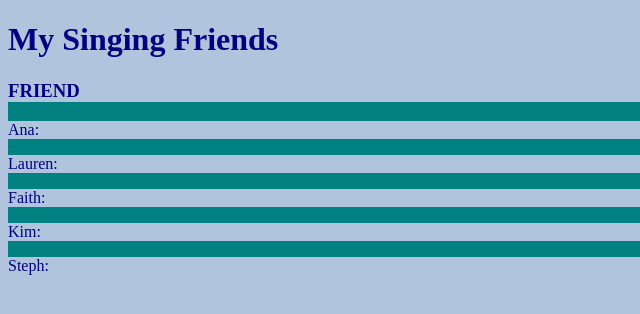
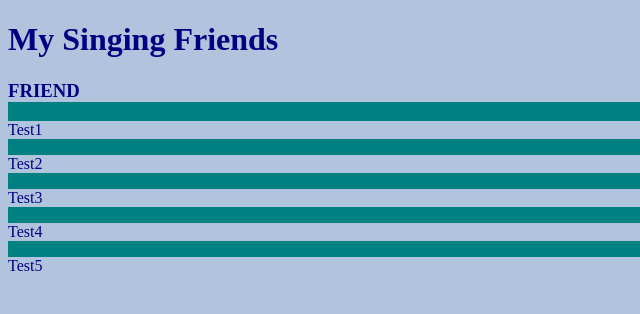
Before and after one commit to lizablue/99lines, a plain HTML site: page index.html in a window 1280 px wide. Shown: the full height of the page, 0-640 px from the left. Drawn offline with Linux system fonts and the light colour scheme.

Commit message:
final commit

```diff
--- a/99scripts.js
+++ b/99scripts.js
@@ -1,10 +1,11 @@
 let friends = ['Ana', 'Laur', 'Faith', 'Kim', 'Steph'];
 
 for(var x = 0; x < friends.length; x++) {
-    // console.log(friends[x] + " strikes one out, clears it all out, ")
     for (var i = 99; i > 2; i--) {
         console.log(i + " lines of code in the file, " + i + " lines of code; " + friends[x] + " strikes one out, clears it all out, " + (i-1) + " lines of code in the file")
     };
+    // last couple lines were a little different because of singular/plural rules
+    // is there a more efficient way to do this?
     if (i = 2) {
         console.log(i + " lines of code in the file, " + i + " lines of code; " + friends[x] + " strikes one out, clears it all out, " + (i-1) + " line of code in the file")
     };
--- a/index.html
+++ b/index.html
@@ -11,11 +11,11 @@
     <h1>My Singing Friends</h1>
     <div class="friend">
         <h3>Friend</h3>
-        <p class="name">Ana:</p>
-        <p class="name">Lauren:</p>
-        <p class="name">Faith:</p>
-        <p class="name">Kim:</p>
-        <p class="name">Steph:</p>
+        <p class="name">Test1</p>
+        <p class="name">Test2</p>
+        <p class="name">Test3</p>
+        <p class="name">Test4</p>
+        <p class="name">Test5</p>
     </div>
     <script src = "99scripts.js"></script>
 </body>
```
